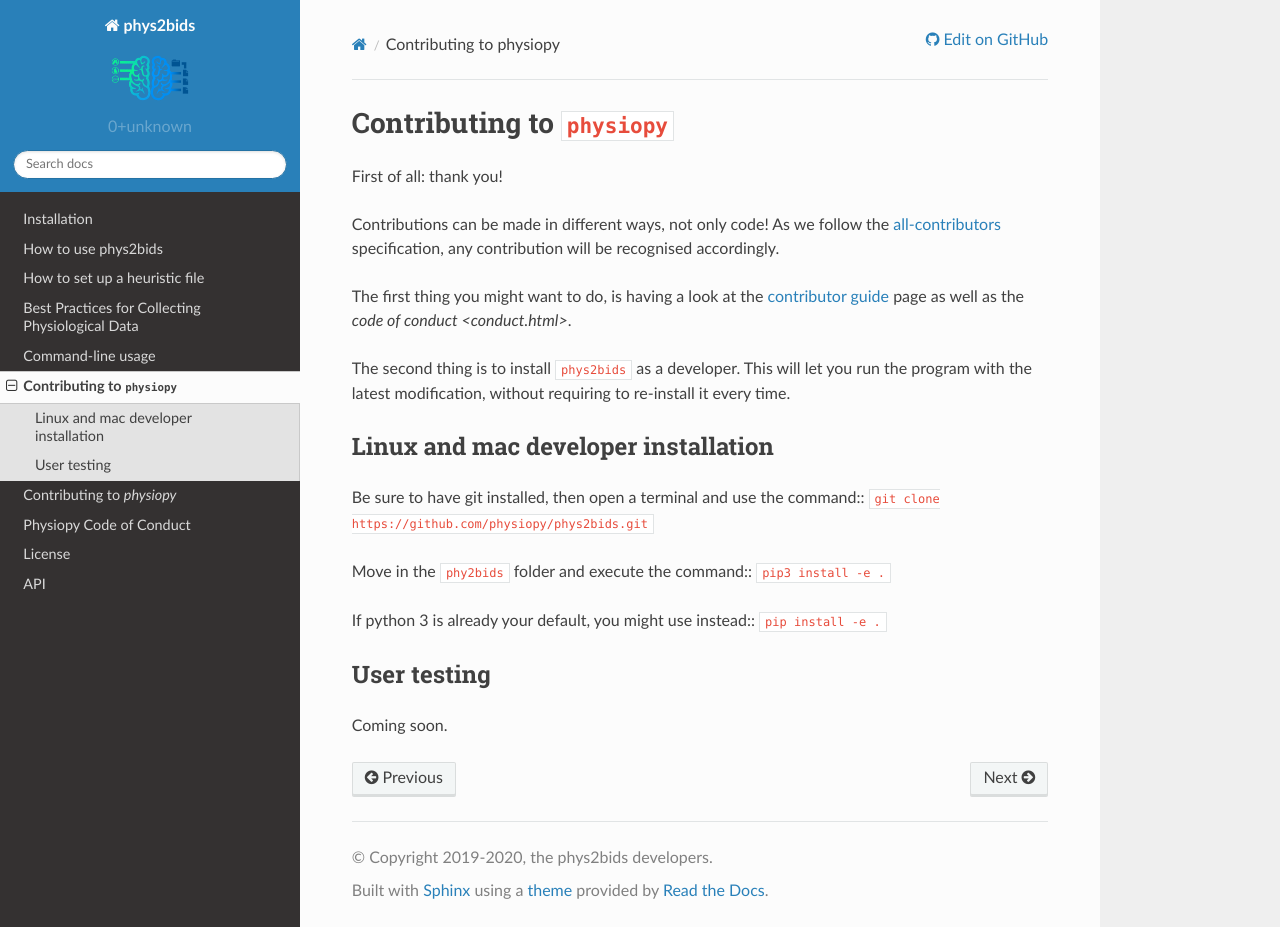
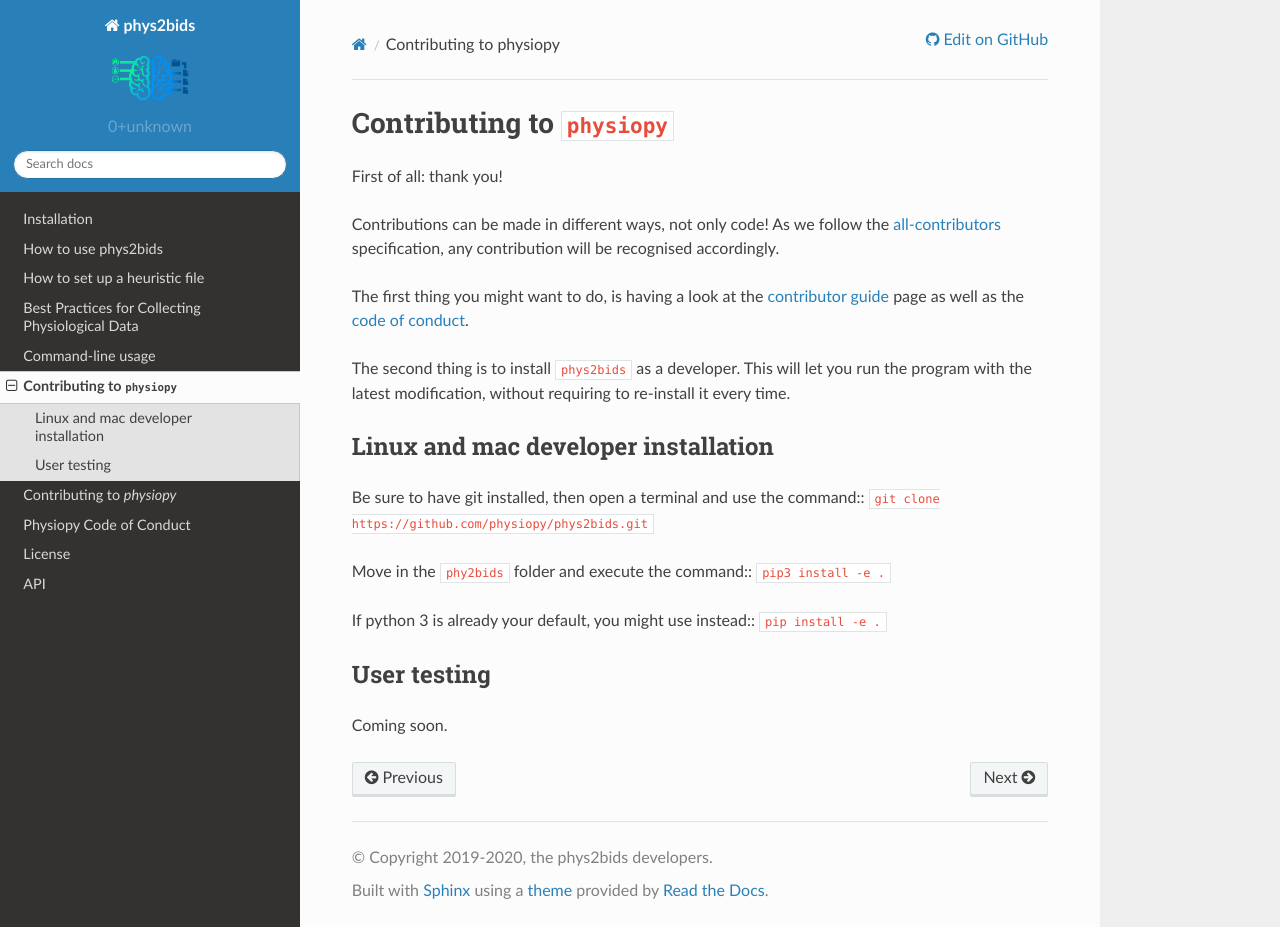
Before and after one commit to physiopy/phys2bids, a Sphinx documentation site: the page built from docs/contributing.rst, in a window 1280 px wide and 927 px high. Built offline with Sphinx 7.4.7 and the Read the Docs theme 2.0.0, drawn with Linux system fonts in a browser that asks for light colours.

Commit message:
Added links to codeofconduct and contributorguide

```diff
--- a/docs/contributing.rst
+++ b/docs/contributing.rst
@@ -9,7 +9,7 @@ First of all: thank you!
 Contributions can be made in different ways, not only code!
 As we follow the `all-contributors`_ specification, any contribution will be recognised accordingly.
 
-The first thing you might want to do, is having a look at the `contributor guide <contributorfile.html>`_ page as well as the `code of conduct <conduct.html>`.
+The first thing you might want to do, is having a look at the `contributor guide <contributorfile.html>`_ page as well as the `code of conduct <conduct.html>`_.
 
 The second thing is to install ``phys2bids`` as a developer.
 This will let you run the program with the latest modification, without requiring to re-install it every time.
```
Also changed, not shown: README.md (+2 -0 lines).
